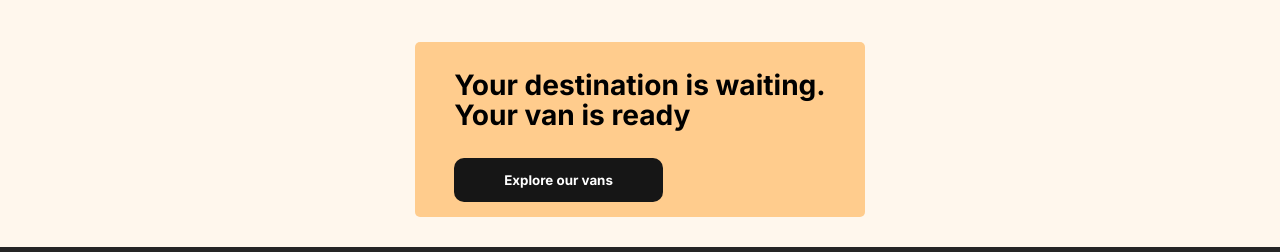
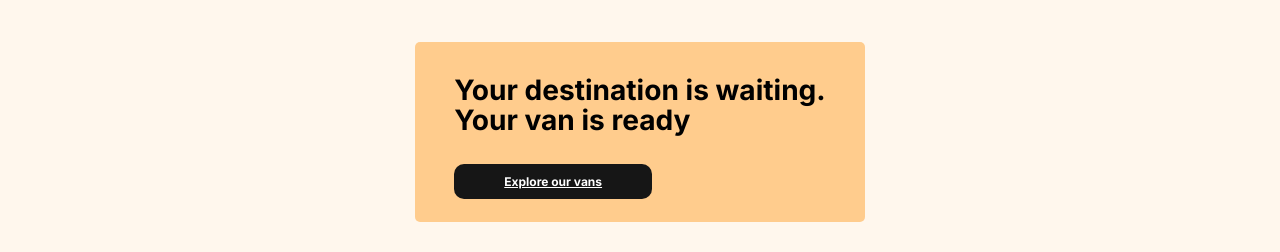
Before and after one commit to matijazuber/vanlife-page, a React (Vite) app: page /about in a window 1280 px wide. Shown: the part 655-907 px from the top of the page. Built offline with nearby package versions, Linux system fonts and the light colour scheme.

Commit message:
moved to the pages folder, changed the explore vans button from button to link

```diff
--- a/src/App.jsx
+++ b/src/App.jsx
@@ -1,6 +1,6 @@
 import { BrowserRouter, Routes, Route, Link } from "react-router-dom";
-import About from "./about";
-import Home from "./home";
+import About from "./pages/about";
+import Home from "./pages/home";
 import Footer from "./footer";
 
 function App() {
--- a/src/index.css
+++ b/src/index.css
@@ -117,16 +117,23 @@ footer p {
   line-height: 30px;
   font-size: 24px;
   font-family: Inter;
+  height: 180px;
 }
 
-.section3 button {
+.section3 h3 {
+  margin-top: 5px;
+}
+
+.link-button {
   background-color: #161616;
   color: white;
+  margin-top: 0;
   border-radius: 10px;
   font-family: Inter;
   line-height: 24px;
   padding: 10px 50px;
   font-weight: 700;
   border: none;
+  font-size: 12px;
   margin-bottom: 15px;
 }
--- a/src/about.jsx
+++ b/src/pages/about.jsx
@@ -1,4 +1,5 @@
-import about from "./assets/vanWallpaperAbout.jpg";
+import about from "../assets/vanWallpaperAbout.jpg";
+import { Link } from "react-router-dom";
 export default function About() {
   return (
     <>
@@ -33,7 +34,9 @@ export default function About() {
           <h3>
             Your destination is waiting.<br></br>Your van is ready
           </h3>
-          <button>Explore our vans</button>
+          <Link to="/vans" className="link-button">
+            Explore our vans
+          </Link>
         </div>
       </div>
     </>
```
Also changed, not shown: src/pages/home.jsx (renamed from src/home.jsx).
